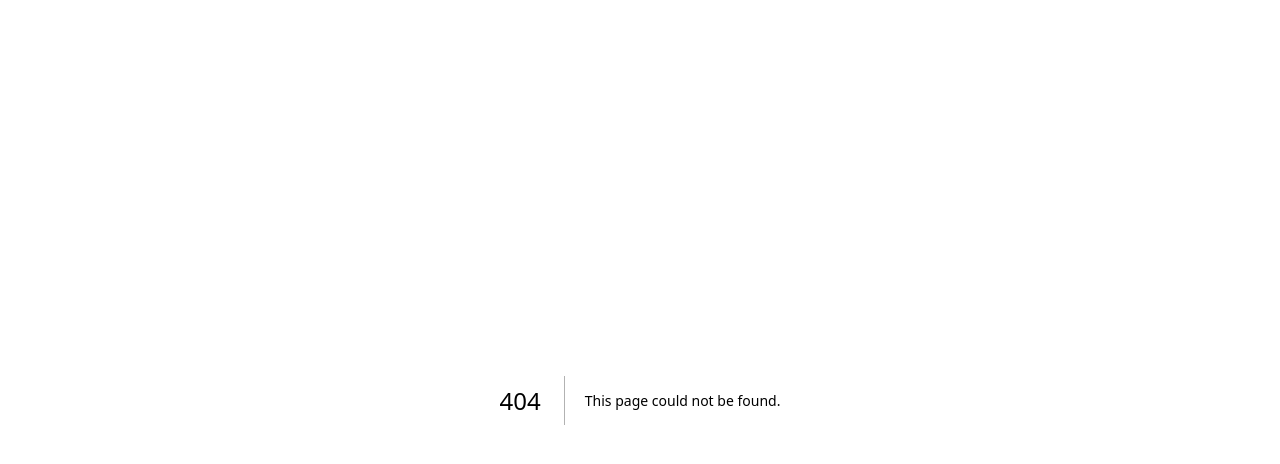
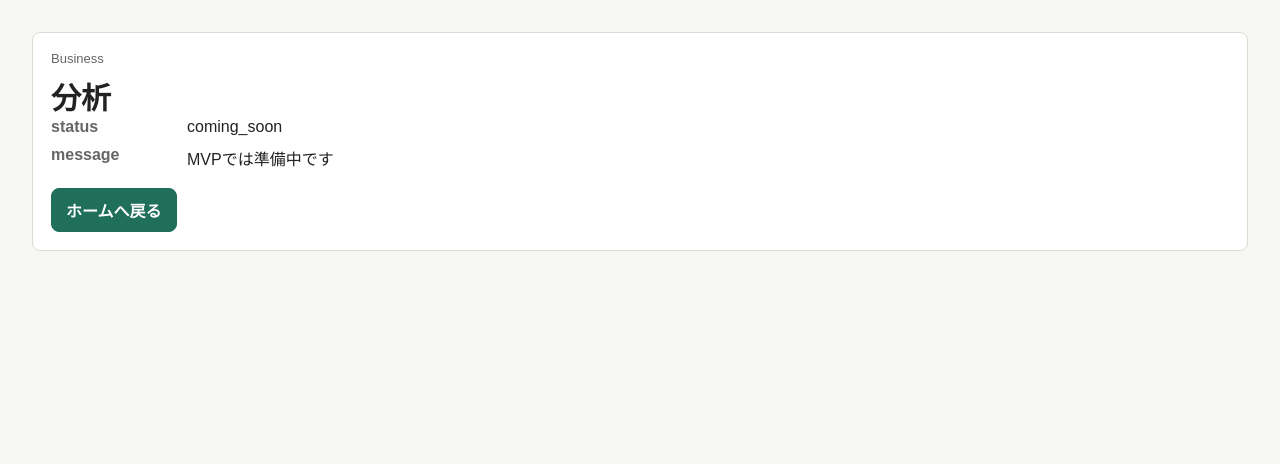
Before and after one commit to karukimori-wq/Growth-Engine, a Next.js app: page /app/business/analytics in a window 1280 px wide. Before the commit this address had no page. Shown: the top 464 px of the page. Built offline with nearby package versions, Linux system fonts and the light colour scheme.

Commit message:
Add analytics coming soon page

```diff
--- /dev/null
+++ b/src/app/app/business/analytics/page.tsx
@@ -0,0 +1,19 @@
+export default function AnalyticsPage() {
+  return (
+    <main className="main">
+      <section className="card">
+        <p className="eyebrow">Business</p>
+        <h1 className="page-title">分析</h1>
+        <dl className="definition-list compact">
+          <dt>status</dt>
+          <dd>coming_soon</dd>
+          <dt>message</dt>
+          <dd>MVPでは準備中です</dd>
+        </dl>
+        <div className="action-row">
+          <a className="button" href="/app/business">ホームへ戻る</a>
+        </div>
+      </section>
+    </main>
+  );
+}
```
